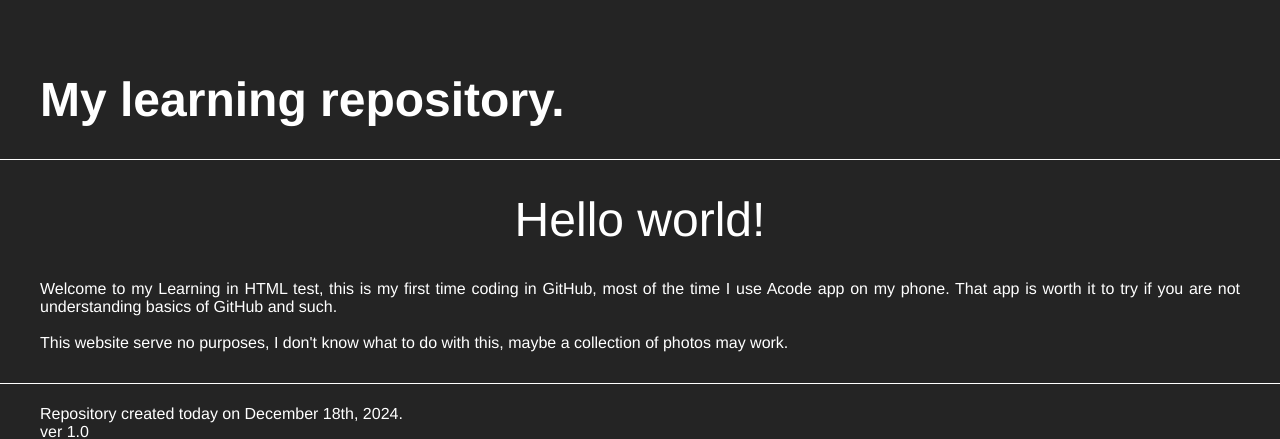
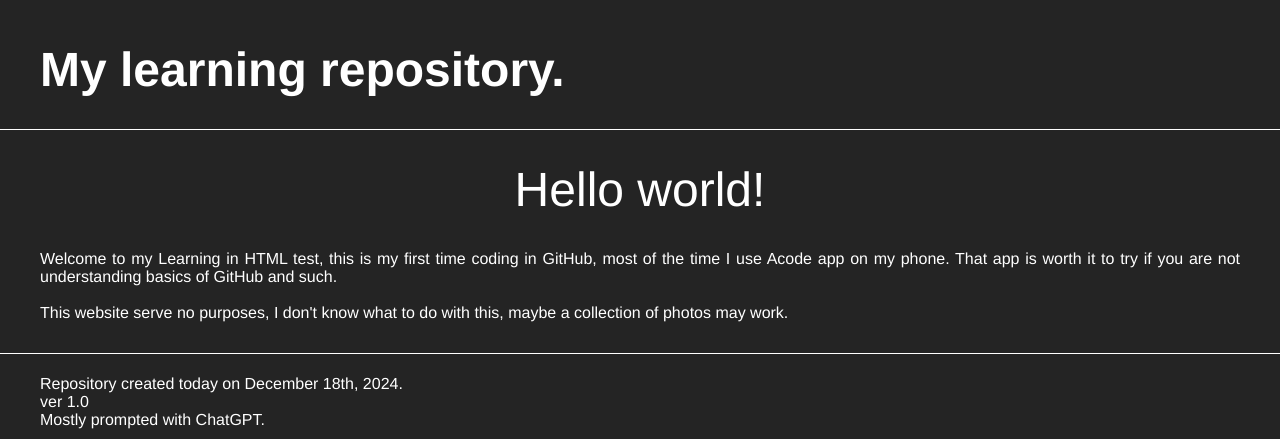
Before and after one commit to KeyzGames/KeyzGames.github.io, a PHP site: page / in a window 1280 px wide. Shown: the top 439 px of the page. Run offline with PHP 8.4, Linux system fonts and the light colour scheme.

Commit message:
Update styles.css

```diff
--- a/styles.css
+++ b/styles.css
@@ -10,13 +10,13 @@ body {
   display: block;
   padding: 10px;
   font-family: 'Helvetica', sans-serif;
-  margin-top: -50px;
   margin: 30px;
   overflow: auto;
 }
 
 header {
   font-weight: bold;
+  margin-top: -30px;
 }
 
 h1, h2, h4 {
```
